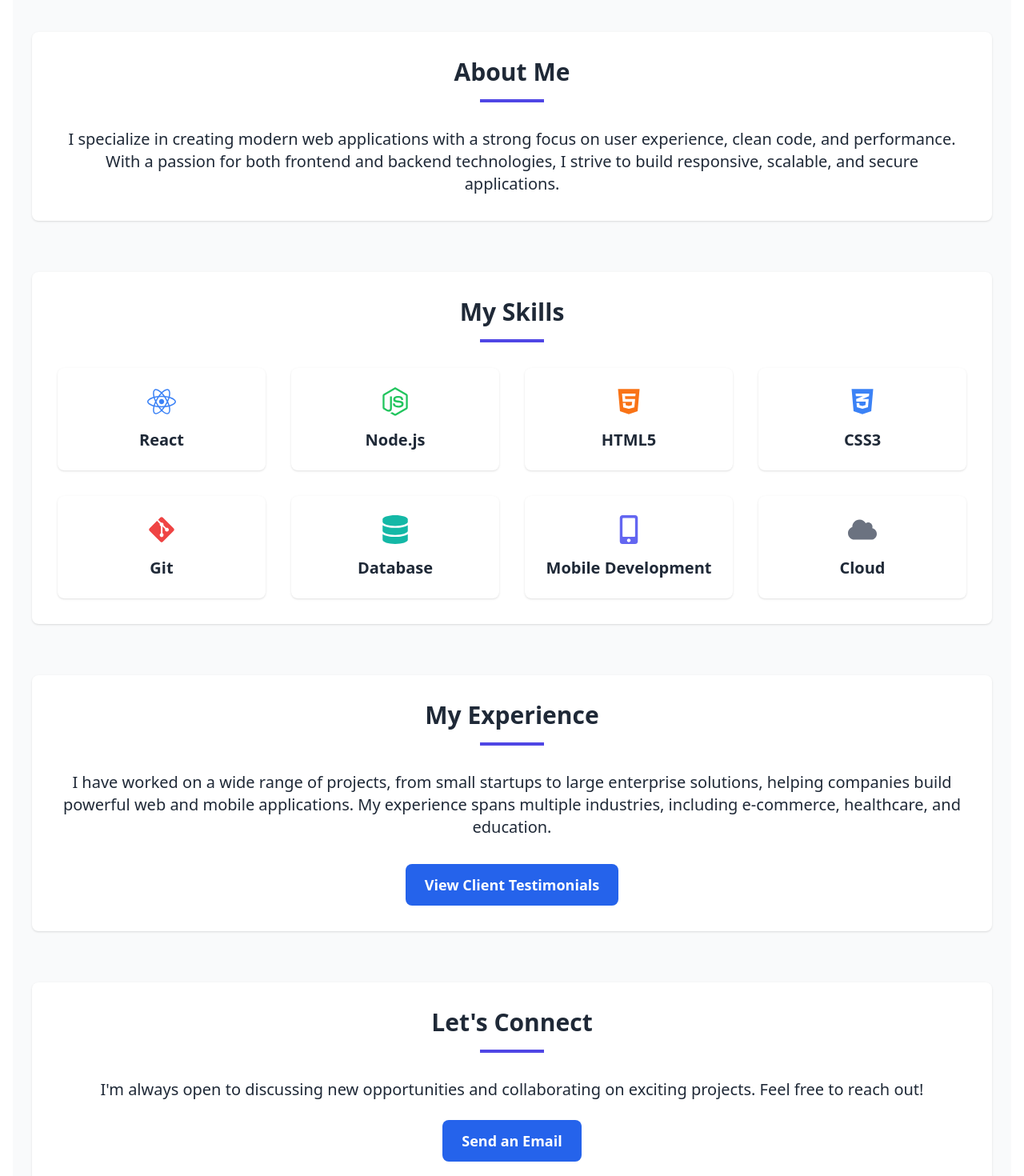
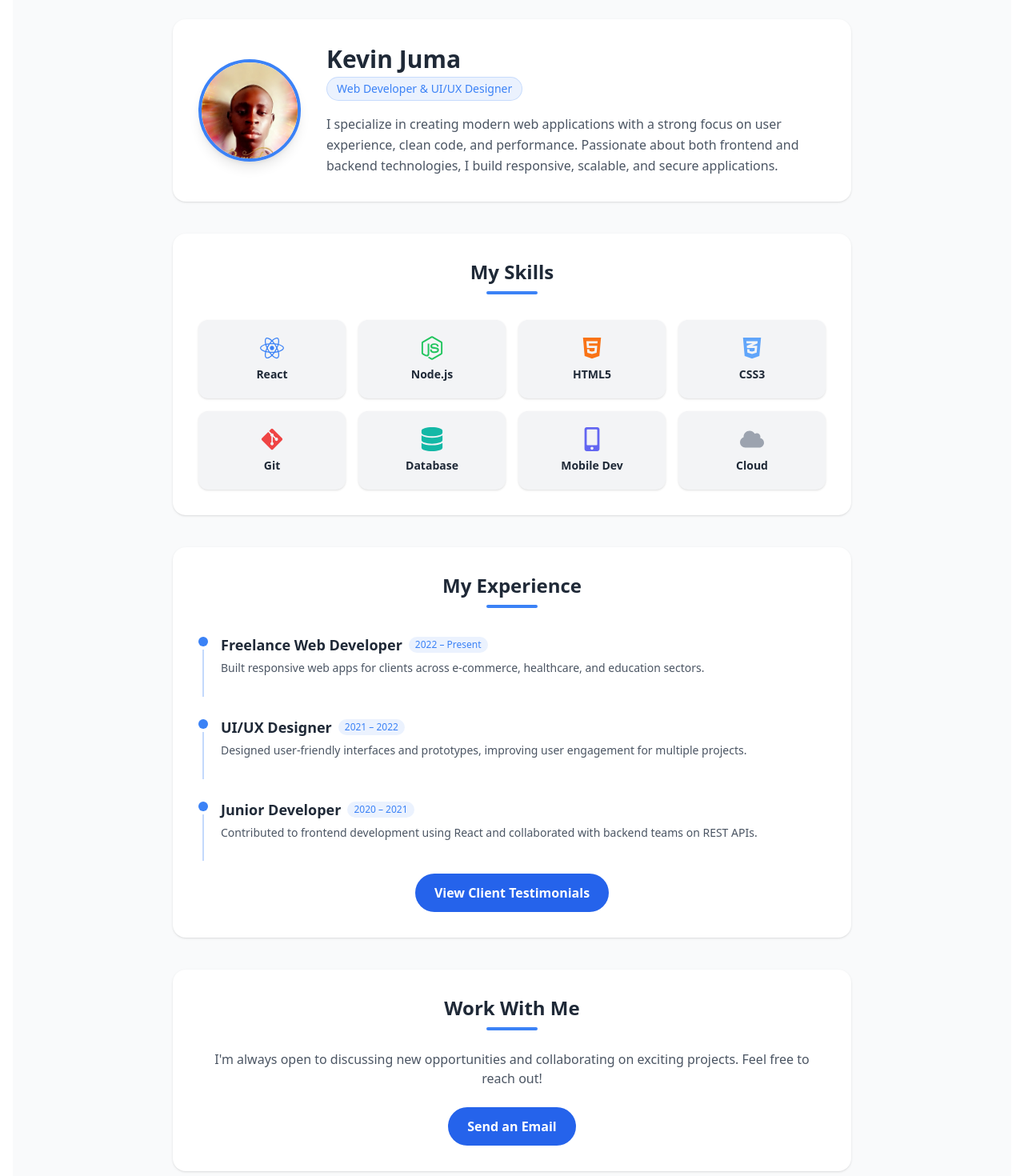
Before and after one commit to kevin-ar-cmd-lab/Portfolio-new, a Next.js app: page /about in a window 1280 px wide. Shown: the part 120-1590 px from the top of the page at 80% size. Built offline with nearby package versions, Linux system fonts and the light colour scheme.

Commit message:
updated the pages/about.jsx file

```diff
--- a/pages/about.jsx
+++ b/pages/about.jsx
@@ -1,107 +1,135 @@
-import Head from 'next/head';
 import Link from 'next/link';
+import Image from 'next/image';
 import { FaReact, FaNodeJs, FaHtml5, FaCss3Alt, FaGitAlt, FaDatabase, FaMobileAlt, FaCloud } from 'react-icons/fa';
 import { useTheme } from '../context/ThemeContext';
-import Testimonials from '../components/Testimonials';
+
+const skills = [
+  { icon: FaReact, label: 'React', color: 'text-blue-500' },
+  { icon: FaNodeJs, label: 'Node.js', color: 'text-green-500' },
+  { icon: FaHtml5, label: 'HTML5', color: 'text-orange-500' },
+  { icon: FaCss3Alt, label: 'CSS3', color: 'text-blue-400' },
+  { icon: FaGitAlt, label: 'Git', color: 'text-red-500' },
+  { icon: FaDatabase, label: 'Database', color: 'text-teal-500' },
+  { icon: FaMobileAlt, label: 'Mobile Dev', color: 'text-indigo-500' },
+  { icon: FaCloud, label: 'Cloud', color: 'text-gray-400' },
+];
+
+const experience = [
+  {
+    role: 'Freelance Web Developer',
+    period: '2022 – Present',
+    desc: 'Built responsive web apps for clients across e-commerce, healthcare, and education sectors.',
+  },
+  {
+    role: 'UI/UX Designer',
+    period: '2021 – 2022',
+    desc: 'Designed user-friendly interfaces and prototypes, improving user engagement for multiple projects.',
+  },
+  {
+    role: 'Junior Developer',
+    period: '2020 – 2021',
+    desc: 'Contributed to frontend development using React and collaborated with backend teams on REST APIs.',
+  },
+];
 
 export default function About() {
   const { darkMode } = useTheme();
 
-  const sectionClass = `${darkMode ? 'bg-gray-800 text-white' : 'bg-white text-gray-800'} p-8 rounded-lg shadow mb-16`;
-  const cardClass = `${darkMode ? 'bg-gray-700 text-white' : 'bg-white text-gray-800'} p-6 rounded-lg shadow hover:shadow-lg transition`;
+  const sectionClass = `${darkMode ? 'bg-gray-800 text-white' : 'bg-white text-gray-800'} p-8 rounded-2xl shadow mb-10`;
+  const cardClass = `${darkMode ? 'bg-gray-700 text-white' : 'bg-gray-100 text-gray-800'} p-5 rounded-xl shadow hover:shadow-lg transition flex flex-col items-center`;
 
   return (
-    <div>
-      <main className={`${darkMode ? 'bg-gray-900 text-white' : 'bg-gray-50 text-gray-900'} py-16`}>
-        <div className="container mx-auto px-6">
+    <div className={`${darkMode ? 'bg-gray-900 text-white' : 'bg-gray-50 text-gray-900'} py-12`}>
+      <div className="container mx-auto px-6 max-w-4xl">
 
-          {/* About Me Section */}
+        {/* About Me */}
         <section className={sectionClass}>
-            <h2 className="text-3xl font-bold text-center mb-4">About Me</h2>
-            <div className="w-20 h-1 bg-indigo-600 mx-auto mb-8"></div>
-            <p className="text-xl text-center">
+          <div className="flex flex-col sm:flex-row items-center gap-8">
+            <div className="flex-shrink-0">
+              <div className="w-32 h-32 rounded-full overflow-hidden border-4 border-blue-500 shadow-lg">
+                <Image
+                  src="/kevinjuma.jpg"
+                  alt="Kevin Juma"
+                  width={128}
+                  height={128}
+                  className="object-cover w-full h-full"
+                  priority
+                />
+              </div>
+            </div>
+            <div className="text-center sm:text-left">
+              <h2 className="text-3xl font-bold mb-1">Kevin Juma</h2>
+              <span className="inline-block text-sm text-blue-500 font-medium bg-blue-500/10 border border-blue-500/20 px-3 py-1 rounded-full mb-4">
+                Web Developer & UI/UX Designer
+              </span>
+              <p className="text-gray-600 dark:text-gray-300 leading-relaxed">
                 I specialize in creating modern web applications with a strong focus on user experience,
-              clean code, and performance. With a passion for both frontend and backend technologies,
-              I strive to build responsive, scalable, and secure applications.
+                clean code, and performance. Passionate about both frontend and backend technologies,
+                I build responsive, scalable, and secure applications.
               </p>
-          </section>
-
-          {/* Skills Section */}
-          <section className={sectionClass} id="skills">
-            <h2 className="text-3xl font-bold text-center mb-4">My Skills</h2>
-            <div className="w-20 h-1 bg-indigo-600 mx-auto mb-8"></div>
-            <div className="grid grid-cols-2 sm:grid-cols-3 lg:grid-cols-4 gap-8">
-              <div className={cardClass}>
-                <FaReact className="text-4xl text-blue-500 mb-4 mx-auto" />
-                <h3 className="text-xl font-semibold text-center">React</h3>
-              </div>
-              <div className={cardClass}>
-                <FaNodeJs className="text-4xl text-green-500 mb-4 mx-auto" />
-                <h3 className="text-xl font-semibold text-center">Node.js</h3>
-              </div>
-              <div className={cardClass}>
-                <FaHtml5 className="text-4xl text-orange-500 mb-4 mx-auto" />
-                <h3 className="text-xl font-semibold text-center">HTML5</h3>
-              </div>
-              <div className={cardClass}>
-                <FaCss3Alt className="text-4xl text-blue-500 mb-4 mx-auto" />
-                <h3 className="text-xl font-semibold text-center">CSS3</h3>
-              </div>
-              <div className={cardClass}>
-                <FaGitAlt className="text-4xl text-red-500 mb-4 mx-auto" />
-                <h3 className="text-xl font-semibold text-center">Git</h3>
-              </div>
-              <div className={cardClass}>
-                <FaDatabase className="text-4xl text-teal-500 mb-4 mx-auto" />
-                <h3 className="text-xl font-semibold text-center">Database</h3>
-              </div>
-              <div className={cardClass}>
-                <FaMobileAlt className="text-4xl text-indigo-500 mb-4 mx-auto" />
-                <h3 className="text-xl font-semibold text-center">Mobile Development</h3>
-              </div>
-              <div className={cardClass}>
-                <FaCloud className="text-4xl text-gray-500 mb-4 mx-auto" />
-                <h3 className="text-xl font-semibold text-center">Cloud</h3>
             </div>
           </div>
         </section>
 
-          {/* Experience Section */}
+        {/* Skills */}
+        <section className={sectionClass} id="skills">
+          <h2 className="text-2xl font-bold text-center mb-2">My Skills</h2>
+          <div className="w-16 h-1 bg-blue-500 mx-auto mb-8 rounded-full"></div>
+          <div className="grid grid-cols-3 sm:grid-cols-4 gap-4">
+            {skills.map(({ icon: Icon, label, color }) => (
+              <div key={label} className={cardClass}>
+                <Icon className={`text-3xl ${color} mb-2`} />
+                <span className="text-sm font-semibold text-center">{label}</span>
+              </div>
+            ))}
+          </div>
+        </section>
+
+        {/* Experience */}
         <section className={sectionClass}>
-            <h2 className="text-3xl font-bold text-center mb-4">My Experience</h2>
-            <div className="w-20 h-1 bg-indigo-600 mx-auto mb-8"></div>
-            <p className="text-xl text-center">
-              I have worked on a wide range of projects, from small startups to large enterprise solutions,
-              helping companies build powerful web and mobile applications. My experience spans multiple industries,
-              including e-commerce, healthcare, and education.
-            </p>
-            <div className="text-center mt-8">
-              <Link href="/testimonials#testimonials">
-                <button className="px-6 py-3 bg-blue-600 text-white text-lg font-semibold rounded-lg hover:bg-blue-700 transition">
+          <h2 className="text-2xl font-bold text-center mb-2">My Experience</h2>
+          <div className="w-16 h-1 bg-blue-500 mx-auto mb-8 rounded-full"></div>
+          <div className="space-y-6">
+            {experience.map(({ role, period, desc }) => (
+              <div key={role} className="flex gap-4">
+                <div className="flex flex-col items-center">
+                  <div className="w-3 h-3 rounded-full bg-blue-500 mt-1 flex-shrink-0" />
+                  <div className="w-0.5 bg-blue-500/30 flex-1 mt-1" />
+                </div>
+                <div className="pb-6">
+                  <div className="flex flex-wrap items-center gap-2 mb-1">
+                    <h3 className="font-semibold text-lg">{role}</h3>
+                    <span className="text-xs text-blue-500 bg-blue-500/10 px-2 py-0.5 rounded-full">{period}</span>
+                  </div>
+                  <p className="text-gray-600 dark:text-gray-300 text-sm leading-relaxed">{desc}</p>
+                </div>
+              </div>
+            ))}
+          </div>
+          <div className="text-center mt-4">
+            <Link href="/testimonials#testimonials"
+              className="inline-block px-6 py-3 bg-blue-600 hover:bg-blue-700 text-white font-semibold rounded-full transition">
               View Client Testimonials
-                </button>
             </Link>
           </div>
         </section>
 
-          {/* Contact Section */}
+        {/* Let's Connect */}
         <section className={sectionClass}>
-            <h2 className="text-3xl font-bold text-center mb-4">Let's Connect</h2>
-            <div className="w-20 h-1 bg-indigo-600 mx-auto mb-8"></div>
-            <p className="text-xl text-center">
+          <h2 className="text-2xl font-bold text-center mb-2">Work With Me</h2>
+          <div className="w-16 h-1 bg-blue-500 mx-auto mb-6 rounded-full"></div>
+          <p className="text-center text-gray-600 dark:text-gray-300 mb-6">
             I'm always open to discussing new opportunities and collaborating on exciting projects. Feel free to reach out!
           </p>
-            <div className="text-center mt-6">
-              <Link href="mailto:otienokevino100090@gmail.com">
-                <button className="px-6 py-3 bg-blue-600 text-white text-lg font-semibold rounded-lg hover:bg-blue-700 transition">
+          <div className="text-center">
+            <a href="mailto:otienokevino100090@gmail.com"
+              className="inline-block px-6 py-3 bg-blue-600 hover:bg-blue-700 text-white font-semibold rounded-full transition">
               Send an Email
-                </button>
-              </Link>
+            </a>
           </div>
         </section>
 
       </div>
-      </main>
     </div>
   );
 }
```
Lines whose indentation alone changed are shown as unchanged.
